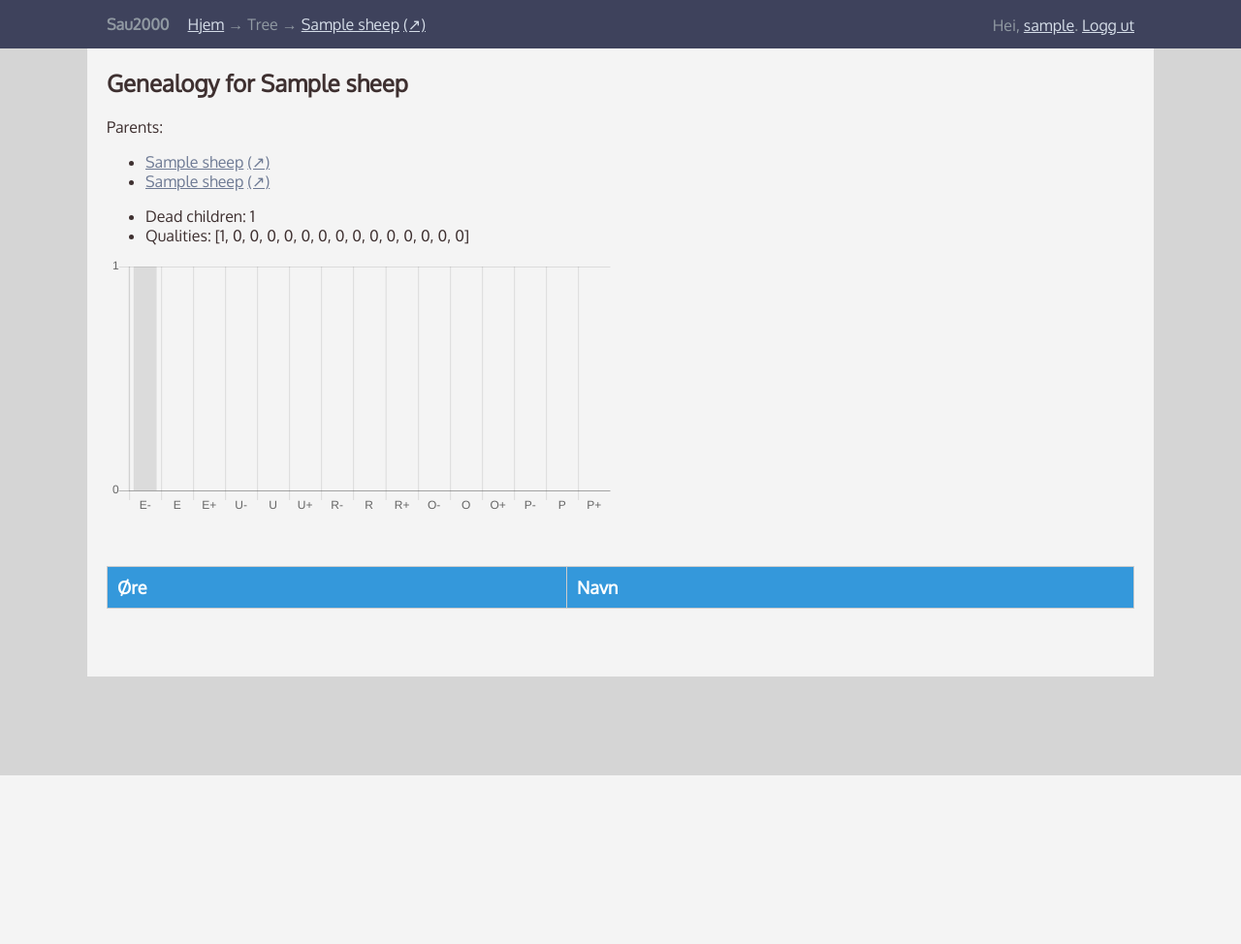
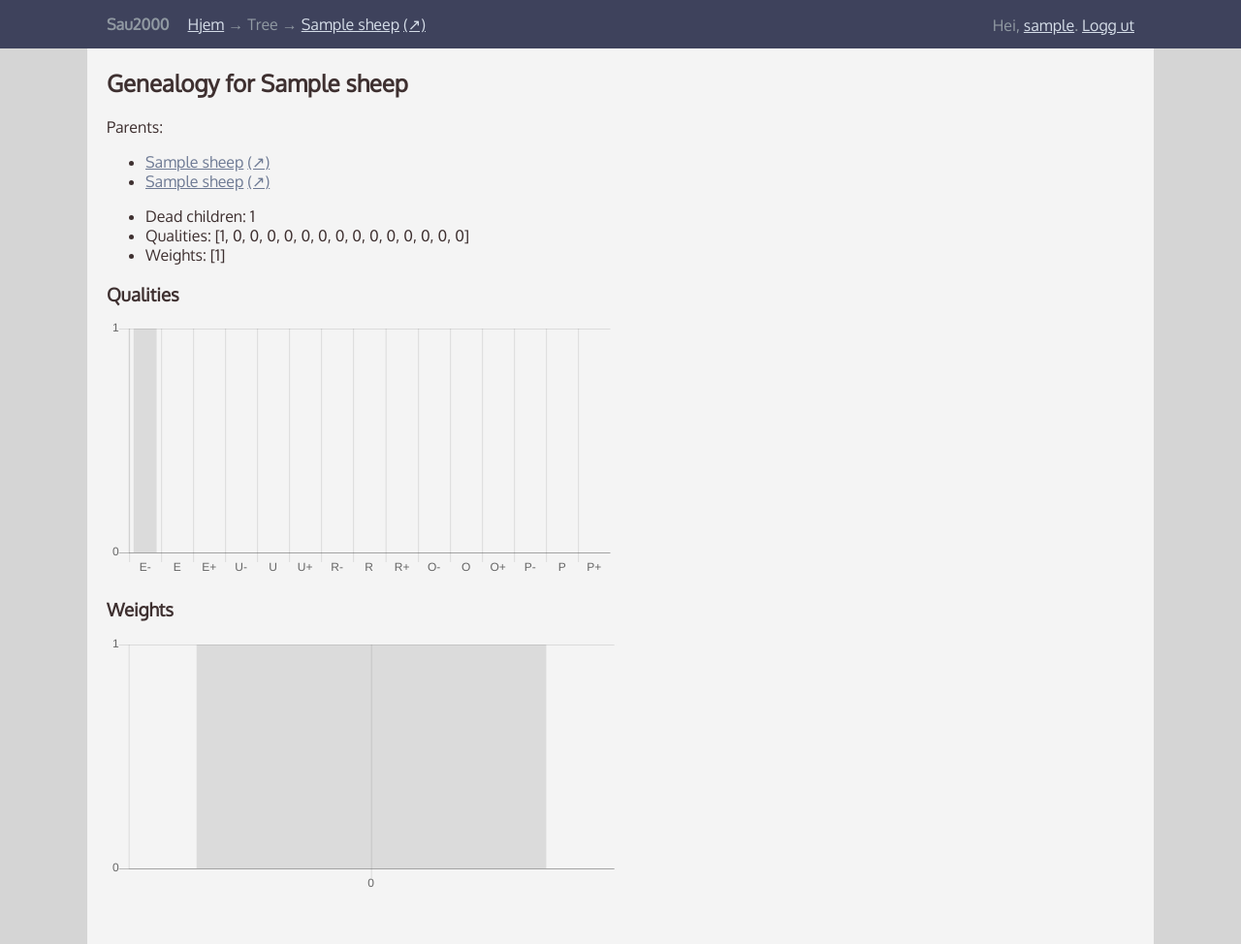
Before and after one commit to pgdr/sau2000, a Django app: a page that uses sau/templates/statistics.html in a window 1280 px wide. Shown: the top 974 px of the page at 97% size. Before the commit the page ends 800 px from the top, so only its background shows below. Run offline with Django 3.2, Linux system fonts and the light colour scheme; a user stored in the database is signed in; tables that the repository leaves empty hold one stand-in row (values such as "Sample post"); lists and menus that the app fills with data are empty; some libraries are stand-ins or nearby versions.

Commit message:
Add weights and move stats to file

```diff
--- /dev/null
+++ b/sau/statistics.py
@@ -0,0 +1,36 @@
+from sau.models import QUALITIES
+
+
+def _weights(sheeps):
+    weights = [s.weight for s in sheeps]
+    upper = max(weights)
+    weight_labels = list(range(0, int(upper + 2), 200))
+    weight_lst = [0 for _ in weight_labels]
+    for i, w in enumerate(weight_labels):
+        for sw in weights:
+            if w < sw <= w + 200:
+                weight_lst[i] += 1
+    return weight_lst, weight_labels
+
+
+def _qualities(sheeps):
+    qualities = [s.quality for s in sheeps]
+    quality_lst = []
+    quality_labels = []
+    for Q in QUALITIES:
+        # Q = ('e', 'E')
+        quality_lst.append(qualities.count(Q[0]))
+        quality_labels.append(Q[1])
+    return quality_lst, quality_labels
+
+
+def get_statistics(sheeps):
+    """Return qualities_count/quality_labels, weight_count/weight_labels for use in
+    barchart.
+
+    """
+
+    quality_lst, quality_labels = _qualities(sheeps)
+    weight_lst, weight_labels = _weights(sheeps)
+
+    return quality_lst, quality_labels, weight_lst, weight_labels
--- a/sau/templates/statistics.html
+++ b/sau/templates/statistics.html
@@ -3,30 +3,70 @@
 <ul>
   <li>Dead children: {{ number_dead }}</li>
   <li>Qualities: {{ qualities }}</li>
+  <li>Weights: {{ weights }}</li>
 </ul>
 
 <script src="{% static "js/Chart.bundle.min.js" %}"></script>
 
+<h3>Qualities</h3>
 <div class="canvas-container">
-  <canvas id="canvas"></canvas>
+  <canvas id="qualitiescanvas"></canvas>
 </div>
 
+<h3>Weights</h3>
+<div class="canvas-container">
+  <canvas id="weightscanvas"></canvas>
+</div>
+
+
 <script>
-    var data = [];
-    var labels = [];
+  var weight_data = [];
+    var weight_labels = [];
+    {% for w in weights %}
+    weight_data.push( {{w}} );
+    {% endfor %}
+    {% for wl in weight_labels %}
+    weight_labels.push( "{{wl}}" );
+    {% endfor %}
+
+    var quality_data = [];
+    var quality_labels = [];
     {% for q in qualities %}
-    data.push( {{q}} );
+    quality_data.push( {{q}} );
     {% endfor %}
     {% for ql in quality_labels %}
-    labels.push( "{{ql}}" );
+    quality_labels.push( "{{ql}}" );
     {% endfor %}
+
     window.onload = function() {
-        var ctx = document.getElementById("canvas").getContext("2d");
-        window.myBar = new Chart(ctx, {
+        var qctx = document.getElementById("qualitiescanvas").getContext("2d");
+        window.myBar = new Chart(qctx, {
             type: 'bar',
             data: {
-                labels: labels,
-                datasets: [{data: data}],
+                labels: quality_labels,
+                datasets: [{data: quality_data}],
+            },
+            options: {
+                responsive: true,
+                legend: {
+                    display: false,
+                },
+                scales: {
+                    yAxes: [{
+                        ticks: {
+                            min: 0,
+                            stepSize: 1
+                        }
+                    }]
+                }
+            }
+        });
+        var wctx = document.getElementById("weightscanvas").getContext("2d");
+        window.myBar = new Chart(wctx, {
+            type: 'bar',
+            data: {
+                labels: weight_labels,
+                datasets: [{data: weight_data}],
             },
             options: {
                 responsive: true,
--- a/sau/views.py
+++ b/sau/views.py
@@ -7,8 +7,9 @@ from django.template.response import TemplateResponse
 from django.shortcuts import get_object_or_404, redirect
 from django.http import Http404
 
-from sau.models import Sheep, Dose, Farm, QUALITIES
+from sau.models import Sheep, Dose, Farm
 from .forms import DoseForm
+from .statistics import get_statistics
 
 # SAUS exists solely to populate an empty DB with some stuff.  Will be removed.
 SAUS = [
@@ -136,14 +137,9 @@ def tree(request, slug=''):  # genealogy
     subtree = current_sheep.children_tree
 
     # statistics
-    body_count = len([s for s in subtree if s.dead is not None])
-    qualities = [] if not body_count else [s.quality for s in subtree]
-    quality_lst = []
-    quality_labels = []
-    for Q in QUALITIES:
-        # Q = ('e', 'E')
-        quality_lst.append(qualities.count(Q[0]))
-        quality_labels.append(Q[1])
+    dead = [s for s in subtree if s.dead is not None]
+    body_count = len(dead)
+    qs, ql, ws, wl = get_statistics(dead)
 
     prod_children = [s for s in subtree if s.alive]
     dead_children = [s for s in subtree if s not in prod_children]
@@ -154,6 +150,8 @@ def tree(request, slug=''):  # genealogy
             'prod_children': prod_children,
             'dead_children': dead_children,
             'number_dead': body_count,
-            'qualities': quality_lst,
-            'quality_labels': quality_labels,
+            'qualities': qs,
+            'quality_labels': ql,
+            'weights': ws,
+            'weight_labels': wl,
         })
```
